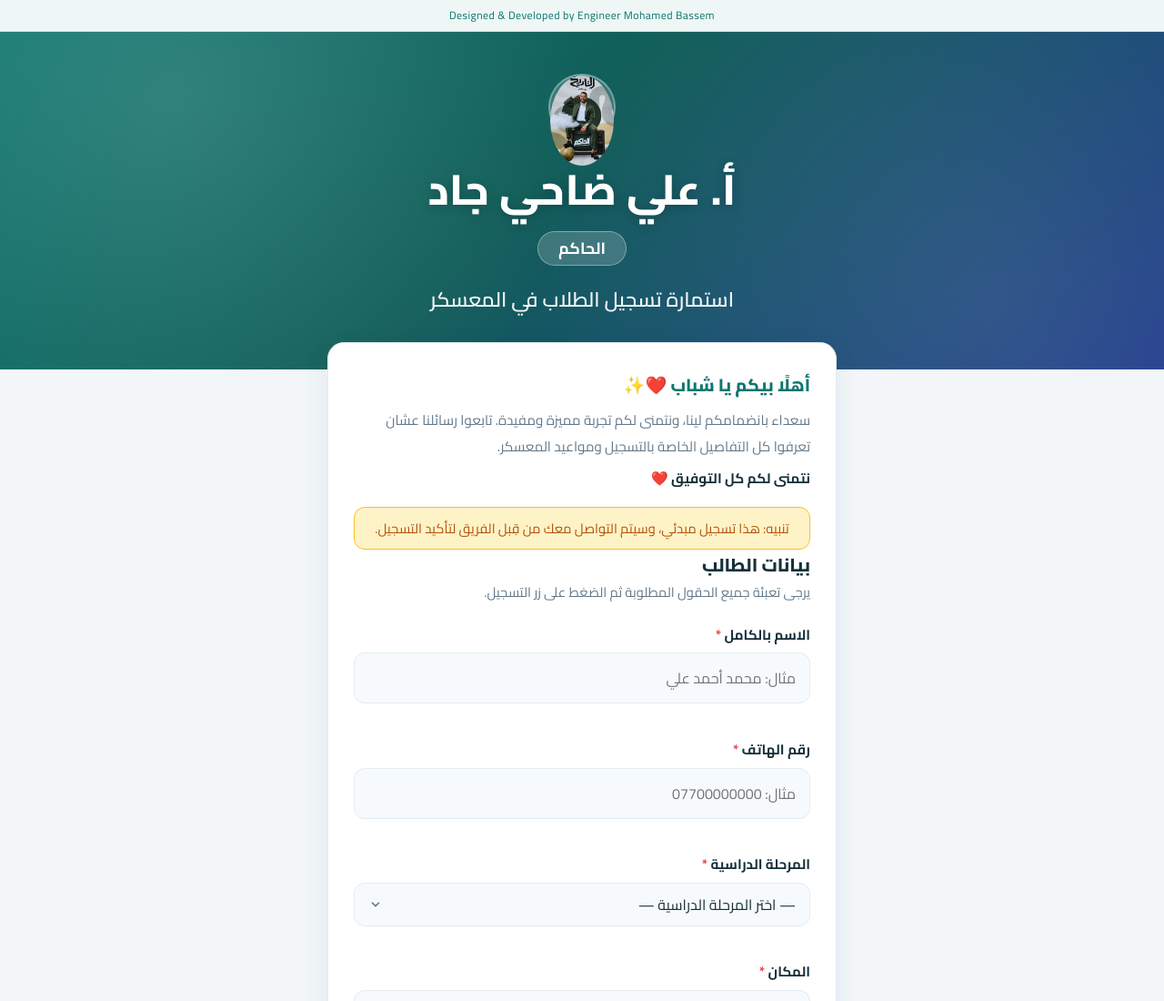
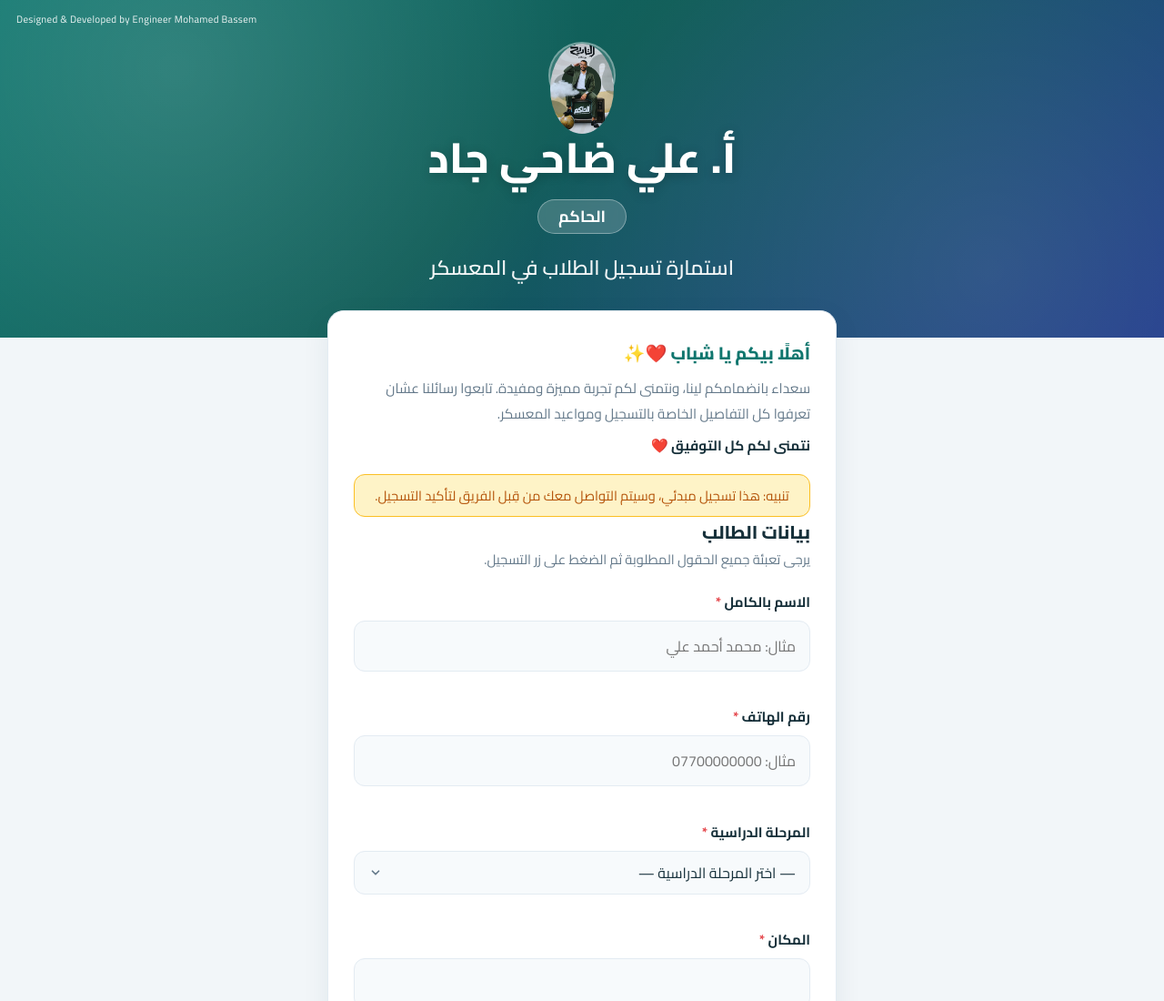
Before and after one commit to basm32817-dotcom/msale-camp1, a website: page public/index.html in a window 1280 px wide. Shown: the top 1100 px of the page at 91% size. Drawn offline with nearby package versions, Linux system fonts and the light colour scheme; no server answers.

Commit message:
credit bar: top-left, small white text on hero

```diff
--- a/public/css/style.css
+++ b/public/css/style.css
@@ -41,17 +41,22 @@ body {
 .container { width: 100%; max-width: 1100px; margin-inline: auto; padding-inline: 20px; }
 
 /* ------------------------------------------------------------
-   الشريط العلوي (Designed & Developed by ...)
+   التوقيع أعلى يسار (Designed & Developed by ...)
    ------------------------------------------------------------ */
 .credit-bar {
-  text-align: center;
-  font-size: 12px;
+  position: absolute;
+  top: 12px;
+  left: 18px;
+  z-index: 2;
+  font-size: 11px;
   font-weight: 500;
-  letter-spacing: 0.4px;
-  color: #0f766e;
-  background: #eef7f6;
-  padding: 7px 14px;
-  border-bottom: 1px solid rgba(15, 118, 110, 0.15);
+  letter-spacing: 0.3px;
+  color: #ffffff;
+  opacity: 0.9;
+  padding: 0;
+  background: transparent;
+  border: 0;
+  text-align: left;
 }
 
 /* ------------------------------------------------------------
--- a/public/index.html
+++ b/public/index.html
@@ -25,11 +25,9 @@
 </head>
 <body class="page-registration">
 
-  <!-- ======================= الشريط العلوي (التوقيع) ======================= -->
-  <div class="credit-bar">Designed &amp; Developed by Engineer Mohamed Bassem</div>
-
   <!-- ======================= الترويسة ======================= -->
   <header class="hero">
+    <div class="credit-bar">Designed &amp; Developed by Engineer Mohamed Bassem</div>
     <div class="hero-bg"></div>
     <div class="hero-inner">
       <div class="hero-avatar">
```
